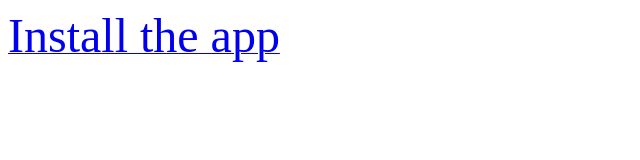
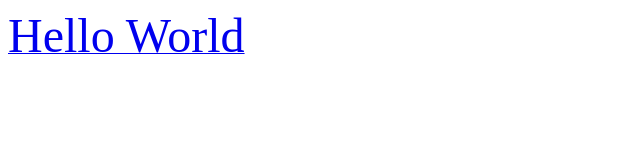
Before and after one commit to Musasshi90/musasshi90.github.io, a plain HTML site: page index.html in a window 1280 px wide. Shown: the whole page, without its empty margins (0-640 px from the left). Drawn offline with Linux system fonts and the light colour scheme.

Commit message:
Update index.html

```diff
--- a/index.html
+++ b/index.html
@@ -5,6 +5,6 @@
 </head>
 <body>
 <a href="itms-services://?action=download-manifest&url=https://musasshi90.github.io/manifest.plist"><font
-        size="+10">Install the app</font></a>
+        size="+10">Hello World</font></a>
 </body>
 </html>
```
